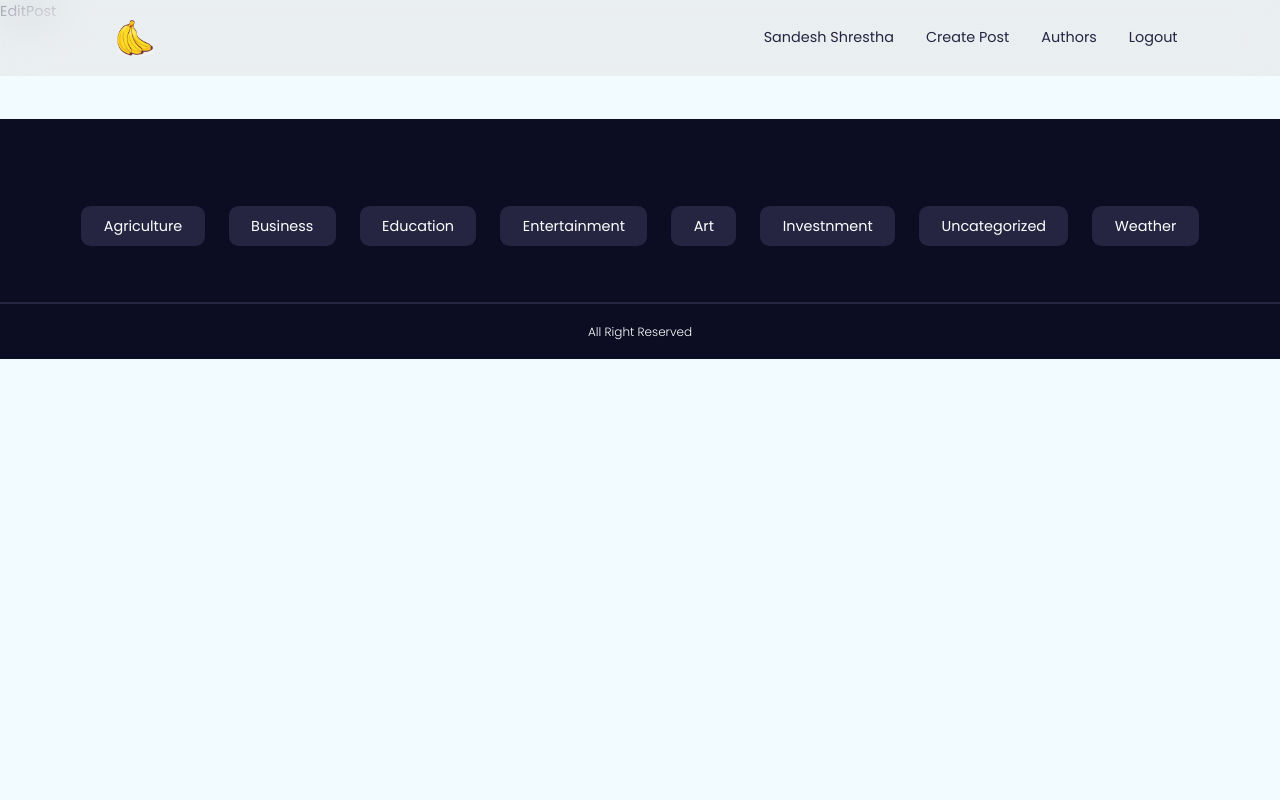
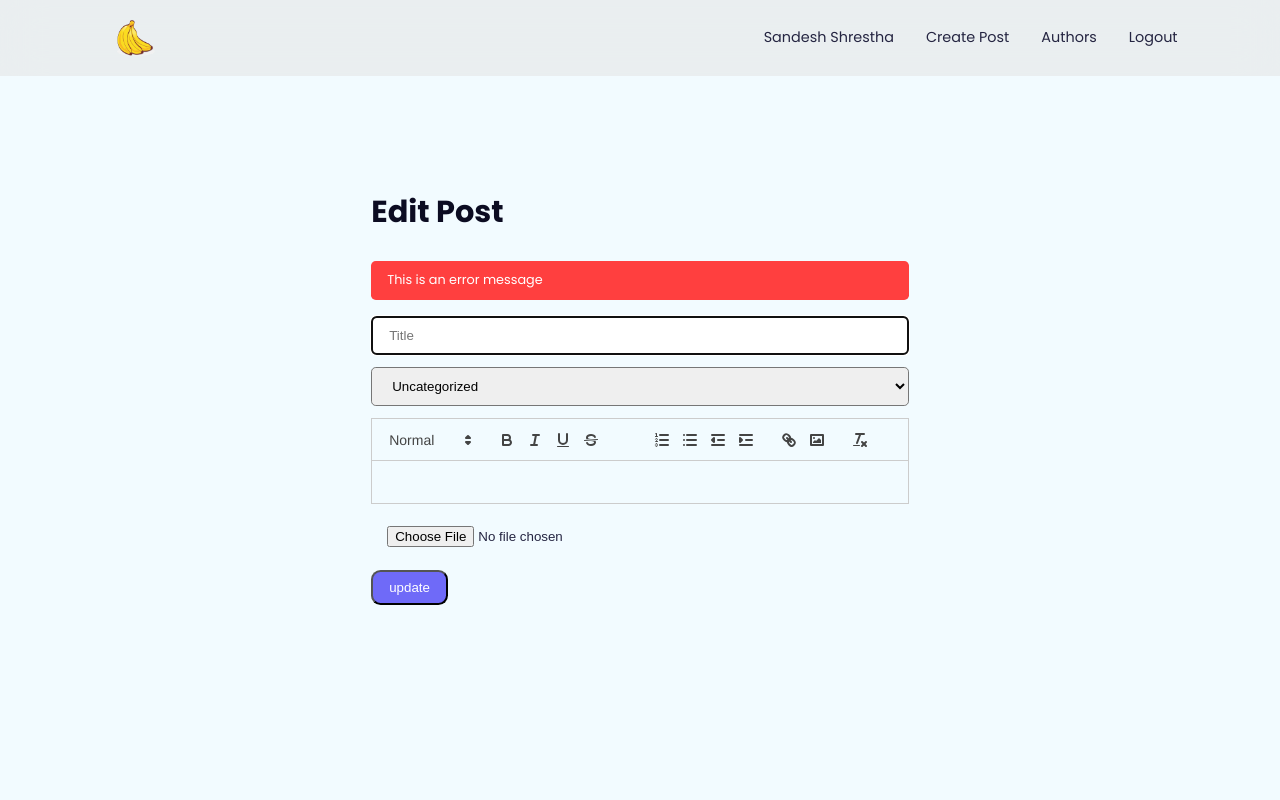
Before and after one commit to yoursandeshshrestha/Blog-Frontend, a React app: page /posts/1/edit in a window 1280 px wide. Shown: the top 800 px of the page. Built offline with nearby package versions, Linux system fonts and the light colour scheme; the HTML template or start-up script is replaced by a standard one.

Commit message:
edit post completed

```diff
--- a/pages/EditPost.jsx
+++ b/pages/EditPost.jsx
@@ -1,7 +1,93 @@
-import React from "react";
+import React, { useState } from "react";
+import ReactQuill from "react-quill";
+import "react-quill/dist/quill.snow.css";
 
 function EditPost() {
-  return <div>EditPost</div>;
+  const [title, setTitle] = useState("");
+  const [category, setCategory] = useState("Uncategorized");
+  const [description, setDescription] = useState("");
+  const [thumbnail, setThumbnail] = useState("");
+
+  const modules = {
+    toolbar: [
+      [{ header: [1, 2, 3, 4, 5, 6, false] }],
+      ["bold", "italic", "underline", "strike", "blackquote"],
+      [
+        { list: "ordered" },
+        { list: "bullet" },
+        { indent: "-1" },
+        { indent: "+1" },
+      ],
+      ["link", "image"],
+      ["clean"],
+    ],
+  };
+
+  const formats = [
+    "header",
+    "bold",
+    "italic",
+    "underline",
+    "strike",
+    "blockquote",
+    "list",
+    "bullet",
+    "indent",
+    "link",
+    "image",
+  ];
+
+  const POST_CATEGORIES = [
+    "Uncategorized",
+    "Agriculture",
+    "Business",
+    "Education",
+    "Entertainment",
+    "Art",
+    "Investment",
+    "Weather",
+  ];
+
+  return (
+    <section className="create-post">
+      <div className="container">
+        <h2>Edit Post</h2>
+        <p className="form__error-message">This is an error message</p>
+        <form className="form create-post__form">
+          <input
+            type="text"
+            placeholder="Title"
+            value={title}
+            onChange={(e) => setTitle(e.target.value)}
+            autoFocus
+          />
+          <select
+            name="category"
+            value={category}
+            onChange={(e) => setCategory(e.target.value)}
+          >
+            {POST_CATEGORIES.map((cat) => (
+              <option key={cat}>{cat}</option>
+            ))}
+          </select>
+          <ReactQuill
+            formats={formats}
+            modules={modules}
+            value={description}
+            onChange={setDescription}
+          />
+          <input
+            type="file"
+            onChange={(e) => setThumbnail(e.target.files[0])}
+            accept="png, jpg, jpeg"
+          />
+          <button type="submit" className="btn primary">
+            update
+          </button>
+        </form>
+      </div>
+    </section>
+  );
 }
 
 export default EditPost;
```
